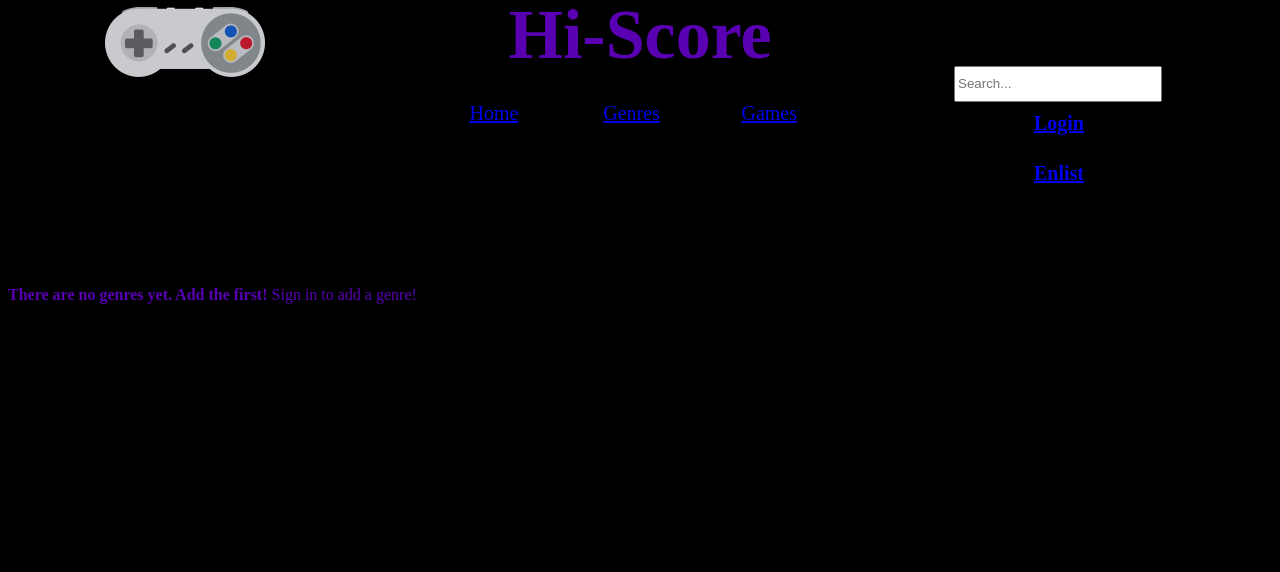
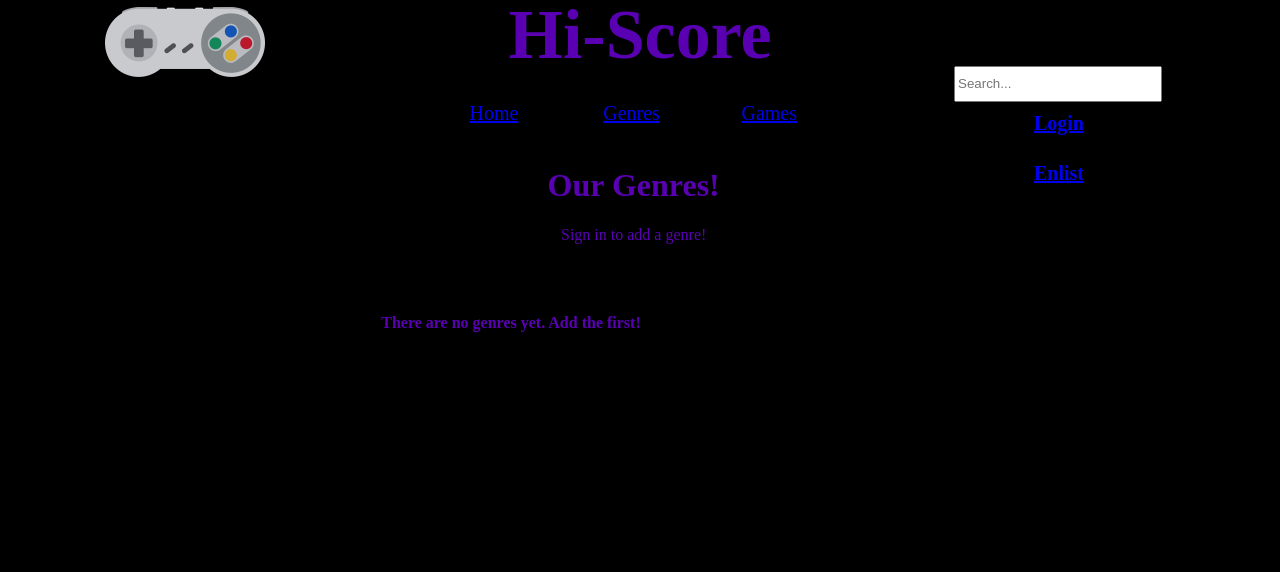
Before and after one commit to Resident-Tofu/hi-score, a Django app: page /hi-score/genres/ in a window 1280 px wide. Shown: the top 572 px of the page. Run offline with Django 3.2, Linux system fonts and the light colour scheme; data that the repository does not hold is empty; some web fonts are replaced.

Commit message:
Styling for genres

```diff
--- a/static/css/main.css
+++ b/static/css/main.css
@@ -57,6 +57,13 @@ body{
 	width: 33%;
 }
 
+.genrelist{
+	text-align: center;
+	position: relative;
+	top: -70px;
+
+}
+
 
 
 li {
--- a/templates/hi-score/genres.html
+++ b/templates/hi-score/genres.html
@@ -1,6 +1,19 @@
 {% extends 'hi-score/base.html' %}
 
 {% block body_block %}
+<div class="welcome">
+    <h1>Our Genres!</h1>
+</div>
+
+{% if user.is_authenticated %}
+<div class="welcome">
+    <a href = "{% url 'hi-score:add_genre' %}">Add a Genre!</a>
+</div>
+{% else %}
+<div class="welcome">
+    Sign in to add a genre!
+</div>
+{% endif %}
 
 <div class="genrelist">
 {% if genres %}
@@ -14,12 +27,6 @@
 {% else %}
     <strong>There are no genres yet.  Add the first!</strong>
 {% endif %}
-
-{% if user.is_authenticated %}
-	<a href = "{% url 'hi-score:add_genre' %}">Add a Genre!</a>
-{% else %}
-	Sign in to add a genre!
-{% endif %}
 </div>
 
 {% endblock %}
```
